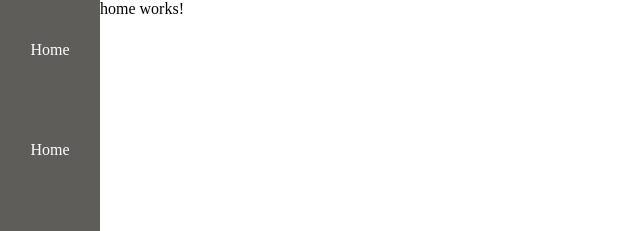
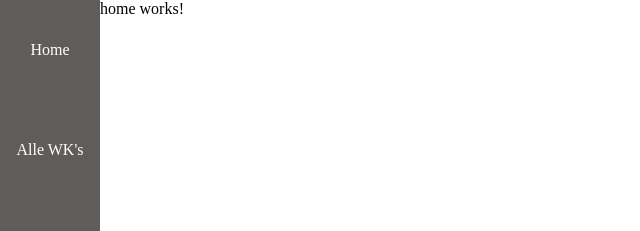
Before and after one commit to woffelbluster/ala, an Angular app: page / in a window 1280 px wide. Shown: the top 231 px of the page, without its empty margins (0-640 px from the left). Built offline with nearby package versions, Linux system fonts and the light colour scheme.

Commit message:
Update nav.component.html

```diff
--- a/src/app/nav/nav.component.html
+++ b/src/app/nav/nav.component.html
@@ -1,6 +1,6 @@
 <nav>
     <ul>
         <li><a routerLink=""><span class="">Home</span></a></li>
-        <li><a routerLink=""><span class="">Home</span></a></li>
+        <li><a routerLink=""><span class="">Alle WK's</span></a></li>
     </ul>
 </nav>
```
